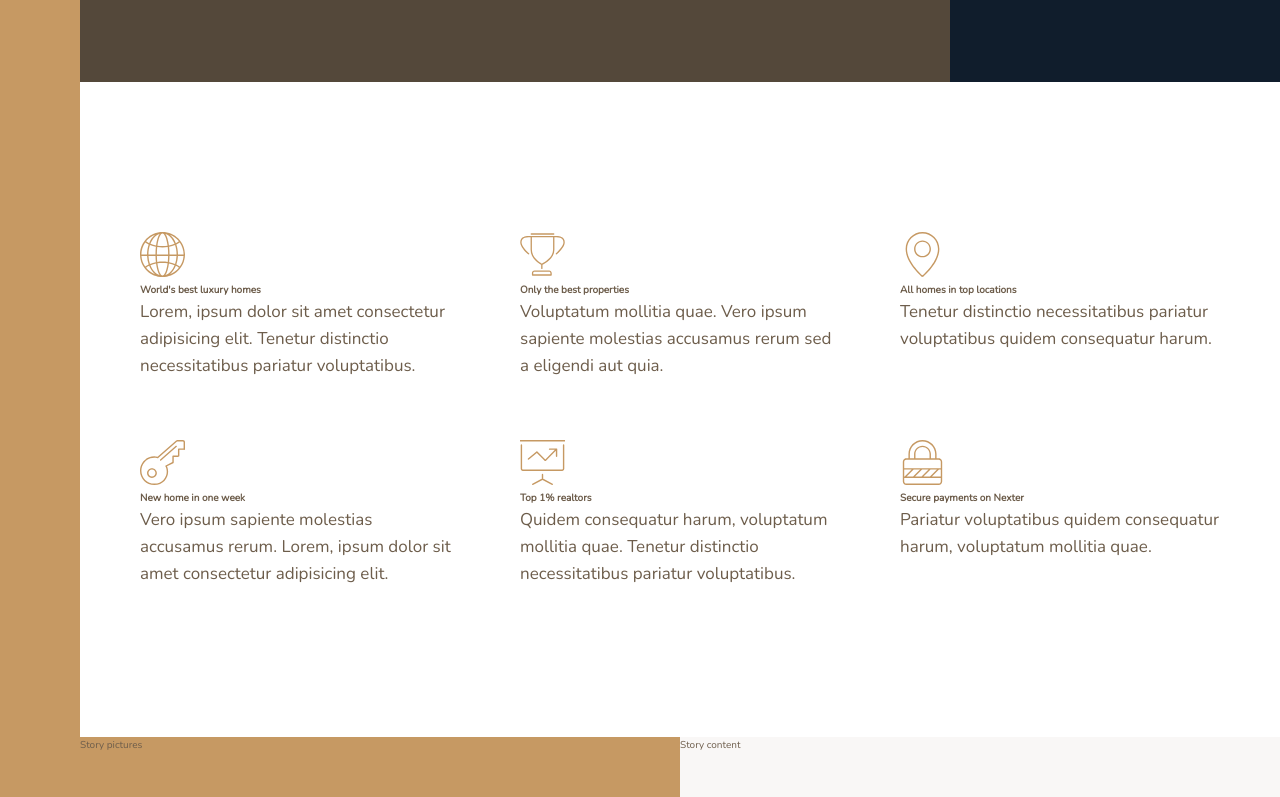
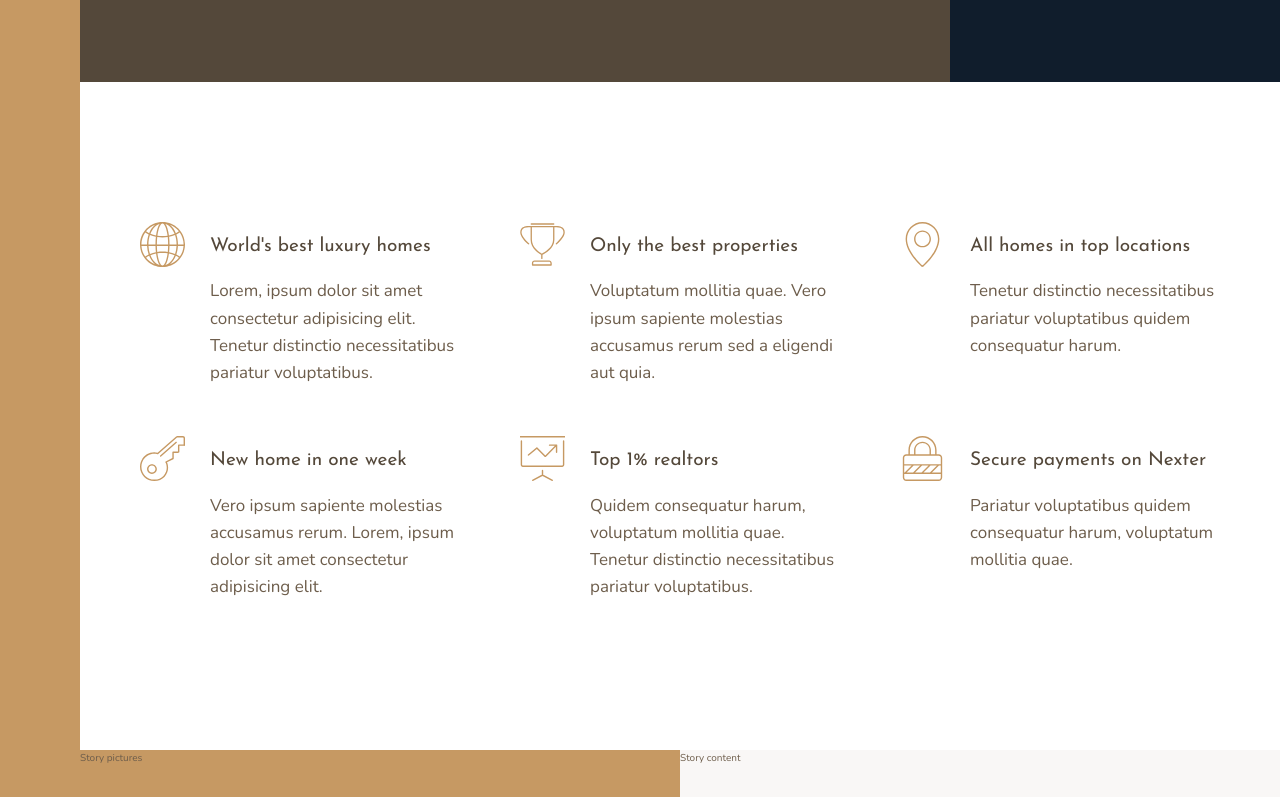
Before and after one commit to ESSODillon/Nexter, a website: page index.html in a window 1280 px wide. Shown: the part 558-1355 px from the top of the page. Drawn offline with nearby package versions, Linux system fonts and the light colour scheme.

Commit message:
Features section update 2

```diff
--- a/index.html
+++ b/index.html
@@ -29,7 +29,7 @@
                 <svg class="feature__icon">
                     <use xlink:href="img/sprite.svg#icon-global"></use>
                 </svg>
-                <h4 class="heading-4">World's best luxury homes</h4>
+                <h4 class="heading-4 heading-4--dark">World's best luxury homes</h4>
                 <p class="feature__text">Lorem, ipsum dolor sit amet consectetur adipisicing elit. Tenetur distinctio necessitatibus pariatur voluptatibus.
                 </p>
             </div>
@@ -37,35 +37,35 @@
                 <svg class="feature__icon">
                     <use xlink:href="img/sprite.svg#icon-trophy"></use>
                 </svg>
-                <h4 class="heading-4">Only the best properties</h4>
+                <h4 class="heading-4 heading-4--dark">Only the best properties</h4>
                 <p class="feature__text">Voluptatum mollitia quae. Vero ipsum sapiente molestias accusamus rerum sed a eligendi aut quia.
                 </p>
             </div><div class="feature">
                 <svg class="feature__icon">
                     <use xlink:href="img/sprite.svg#icon-map-pin"></use>
                 </svg>
-                <h4 class="heading-4">All homes in top locations</h4>
+                <h4 class="heading-4 heading-4--dark">All homes in top locations</h4>
                 <p class="feature__text">Tenetur distinctio necessitatibus pariatur voluptatibus quidem consequatur harum.
                 </p>
             </div><div class="feature">
                 <svg class="feature__icon">
                     <use xlink:href="img/sprite.svg#icon-key"></use>
                 </svg>
-                <h4 class="heading-4">New home in one week</h4>
+                <h4 class="heading-4 heading-4--dark">New home in one week</h4>
                 <p class="feature__text">Vero ipsum sapiente molestias accusamus rerum. Lorem, ipsum dolor sit amet consectetur adipisicing elit.
                 </p>
             </div><div class="feature">
                 <svg class="feature__icon">
                     <use xlink:href="img/sprite.svg#icon-presentation"></use>
                 </svg>
-                <h4 class="heading-4">Top 1% realtors</h4>
+                <h4 class="heading-4 heading-4--dark">Top 1% realtors</h4>
                 <p class="feature__text">Quidem consequatur harum, voluptatum mollitia quae. Tenetur distinctio necessitatibus pariatur voluptatibus.
                 </p>
             </div><div class="feature">
                 <svg class="feature__icon">
                     <use xlink:href="img/sprite.svg#icon-lock"></use>
                 </svg>
-                <h4 class="heading-4">Secure payments on Nexter</h4>
+                <h4 class="heading-4 heading-4--dark">Secure payments on Nexter</h4>
                 <p class="feature__text">Pariatur voluptatibus quidem consequatur harum, voluptatum mollitia quae.
                 </p>
             </div>
--- a/sass/_features.scss
+++ b/sass/_features.scss
@@ -3,15 +3,24 @@
 
   margin: 15rem 0;
   display: grid;
-  grid-template-columns: repeat(3, 1fr);
+  // grid-template-columns: repeat(3, 1fr);
+  grid-template-columns: repeat(auto-fit, minmax(25rem, 1fr));
   grid-gap: 6rem;
+  align-items: start;
 }
 
 .feature {
+  display: grid;
+  grid-template-columns: min-content 1fr;
+  grid-row-gap: 1.5rem;
+  grid-column-gap: 2.5rem;
+
   &__icon {
     fill: $color-primary;
     width: 4.5rem;
     height: 4.5rem;
+    grid-row: 1 / span 2;
+    transform: translateY(-1rem);
   }
 
   &__text {
--- a/sass/_typography.scss
+++ b/sass/_typography.scss
@@ -1,11 +1,29 @@
+%heading {
+  font-family: $font-display;
+  font-weight: 400;
+}
+
 .heading-1 {
+  @extend %heading;
 }
 
 .heading-2 {
+  @extend %heading;
 }
 
 .heading-3 {
+  @extend %heading;
 }
 
 .heading-4 {
+  @extend %heading;
+  font-size: 1.9rem;
+
+  &--light {
+    color: $color-grey-light-1;
+  }
+
+  &--dark {
+    color: $color-grey-dark-1;
+  }
 }
```
Also changed, not shown: css/style.css.
